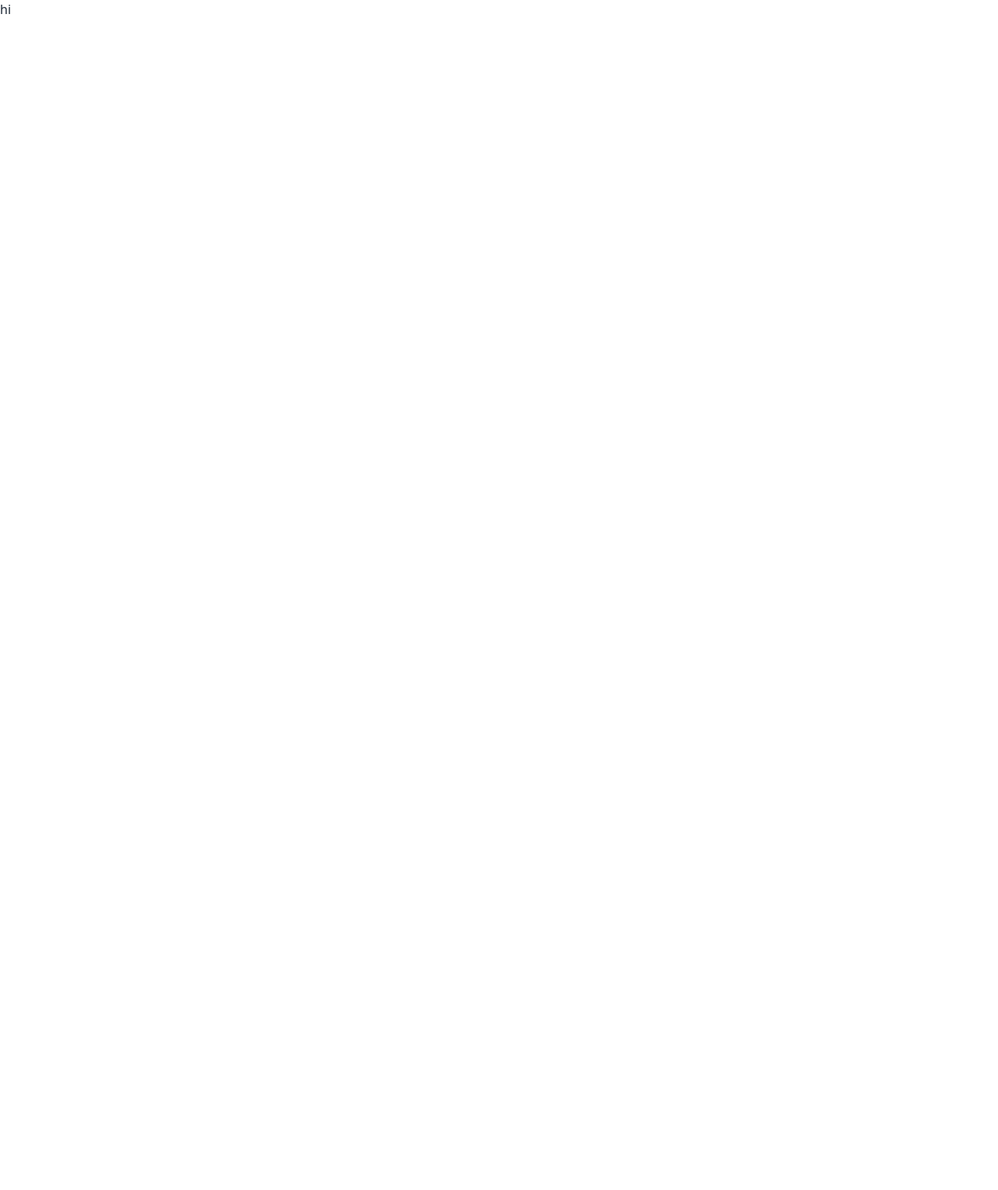
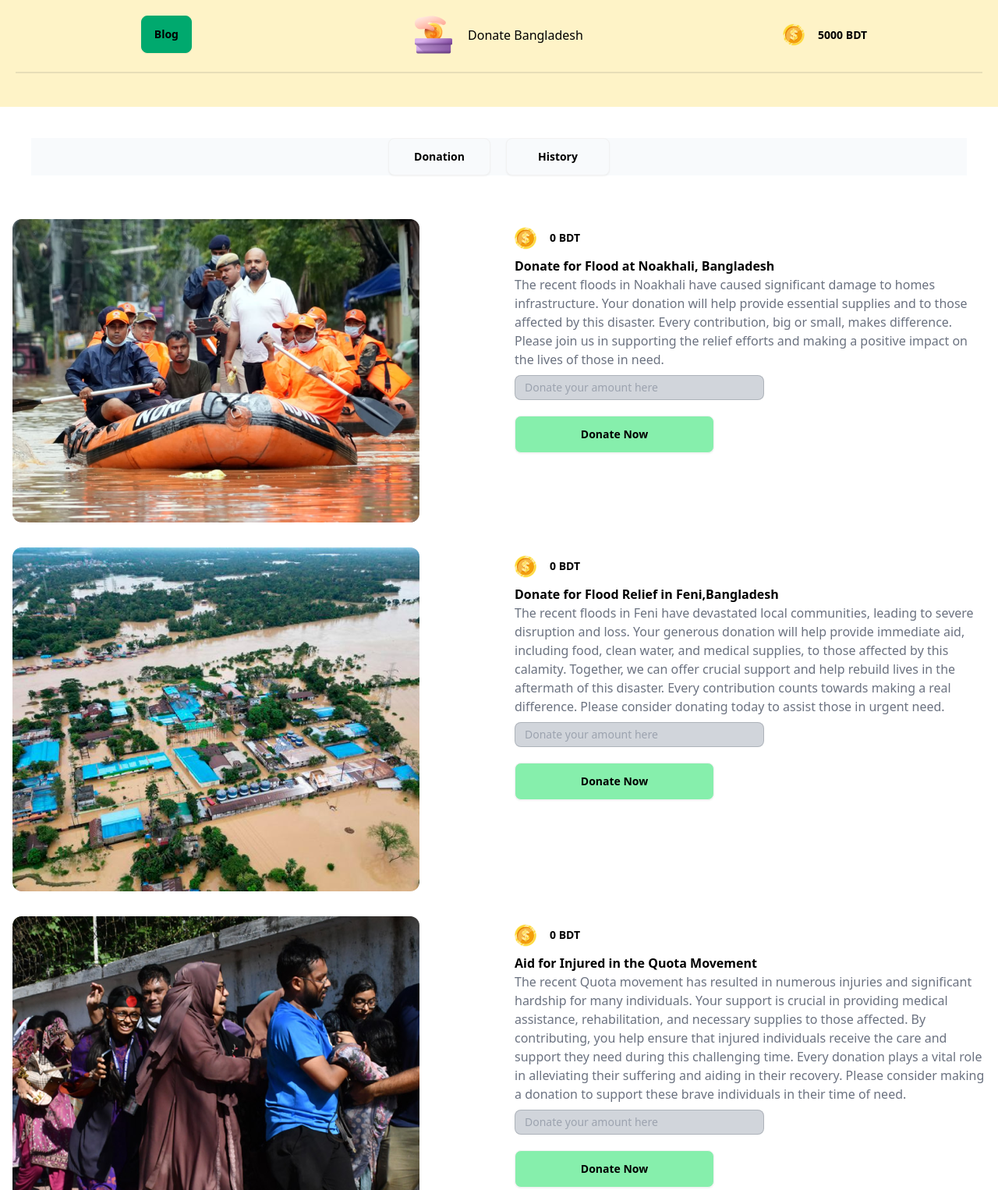
Before and after one commit to sunnah117/assignment-5, a plain HTML site: page index.html in a window 1280 px wide. Shown: the top 1526 px of the page at 78% size. Before the commit the page ends 800 px from the top, so only its background shows below. Drawn offline with nearby package versions, Linux system fonts and the light colour scheme.

Commit message:
finished the html page with basic layout

```diff
--- a/index.html
+++ b/index.html
@@ -1,23 +1,153 @@
 <!DOCTYPE html>
 <html lang="en">
   <head>
-     <meta charset="UTF-8">
-     <meta name="viewport" content="width=device-width, initial-scale=1.0">
+    <meta charset="UTF-8" />
+    <meta name="viewport" content="width=device-width, initial-scale=1.0" />
     <title>assignment-5</title>
+    <script src="https://cdn.tailwindcss.com"></script>
     <!-- daisy UI CDN -->
-     <link href="https://cdn.jsdelivr.net/npm/daisyui@4.12.10/dist/full.min.css" rel="stylesheet" type="text/css" />
-     <script src="https://cdn.tailwindcss.com"></script>
+    <link
+      href="https://cdn.jsdelivr.net/npm/daisyui@4.12.10/dist/full.min.css"
+      rel="stylesheet"
+      type="text/css"
+    />
   </head>
-<body>
+  <body class="bg-white ">
+    <!-- header section -->
     <header>
-<h1>hi</h1>
+      <nav class="">
+        <!-- before divider -->
+
+        <div class="bg-amber-100 p-5">
+          <div class="grid grid-cols-2 md:grid-cols-3 gap-10 justify-between max-w-screen-xl mx-auto">
+            <div class="flex justify-center">
+              <button class="btn btn-success text-black">Blog</button>
+            </div>
+            <div class="flex items-center justify-center gap-5">
+              <img src="assets/logo.png" alt="" />
+              <h2 class="text-black">Donate Bangladesh</h2>
+            </div>
+
+            <div class="flex items-center justify-center">
+              <img src="assets/coin.png" alt="" />
+              <button class="btn btn-ghost text-black">5000 BDT</button>
+            </div>
+          </div>
+          <div class="divider"></div>
+        </div>
+
+        <!-- two buttons after divider -->
+        <div class="flex justify-center space-x-5 bg-slate-50 lg:m-10 m-5">
+          <button
+            class="btn bg-slate-50 border px-8 py-4 hover:border-none hover:bg-green-300 text-black"
+          >
+            Donation
+          </button>
+          <button class="btn bg-slate-50 hover:bg-green-300 px-10 text-black">
+            History
+          </button>
+        </div>
+      </nav>
     </header>
-     <main>
+    <main class="pb-4 lg:pb-14">
+      <!-- cards -->
+      <div class="grid grid-cols-1 md:grid-cols-2 p-4 gap-10">
+        <!-- image -->
+        <div class="">
+          <img src="assets/noakhali.png" alt="" />
+        </div>
+        <!-- card content -->
+        <div>
+          <div class="flex items-center">
+            <img src="assets/coin.png" alt="" />
+            <button class="btn btn-ghost text-black">0 BDT</button>
+          </div>
 
+          <h1 class="text-black font-bold">
+            Donate for Flood at Noakhali, Bangladesh
+          </h1>
+          <p class="text-gray-500">
+            The recent floods in Noakhali have caused significant damage to
+            homes infrastructure. Your donation will help provide essential
+            supplies and to those affected by this disaster. Every contribution,
+            big or small, makes difference. Please join us in supporting the
+            relief efforts and making a positive impact on the lives of those in
+            need.
+          </p>
+
+          <div class="flex flex-col">
+            <input
+              type="text"
+              placeholder="Donate your amount here"
+              class="input input-bordered input-sm w-full max-w-xs bg-gray-300 text-black -mr-5 mt-2"/>
+
+            <button class="btn btn-wide bg-green-300 text-black mt-5">
+              Donate Now</button>
+          </div>
+        </div>
+      </div>
+      <div class="grid grid-cols-1 md:grid-cols-2 p-4 gap-10">
+        <!-- image -->
+        <div class="">
+          <img src="assets/feni.png" alt="" />
+        </div>
+        <!-- card content -->
+        <div>
+          <div class="flex items-center">
+            <img src="assets/coin.png" alt="" />
+            <button class="btn btn-ghost text-black">0 BDT</button>
+          </div>
+
+          <h1 class="text-black font-bold">
+               Donate for Flood Relief in Feni,Bangladesh
+          </h1>
+          <p class="text-gray-500">
+               The recent floods in Feni have devastated local communities, leading to severe disruption and loss. Your generous donation will help provide immediate aid, including food, clean water, and medical supplies, to those affected by this calamity. Together, we can offer crucial support and help rebuild lives in the aftermath of this disaster. Every contribution counts towards making a real difference. Please consider donating today to assist those in urgent need.
+          </p>
+
+          <div class="flex flex-col">
+            <input
+              type="text"
+              placeholder="Donate your amount here"
+              class="input input-bordered input-sm w-full max-w-xs bg-gray-300 text-black -mr-5 mt-2"/>
+
+            <button class="btn btn-wide bg-green-300 text-black mt-5">
+              Donate Now</button>
+          </div>
+        </div>
+      </div>
+      <div class="grid grid-cols-1 md:grid-cols-2 p-4 gap-10">
+        <!-- image -->
+        <div class="">
+          <img src="assets/quota-protest.png" alt="" />
+        </div>
+        <!-- card content -->
+        <div>
+          <div class="flex items-center">
+            <img src="assets/coin.png" alt="" />
+            <button class="btn btn-ghost text-black">0 BDT</button>
+          </div>
+
+          <h1 class="text-black font-bold">
+               Aid for Injured in the Quota Movement
+          </h1>
+          <p class="text-gray-500">
+               The recent Quota movement has resulted in numerous injuries and significant hardship for many individuals. Your support is crucial in providing medical assistance, rehabilitation, and necessary supplies to those affected. By contributing, you help ensure that injured individuals receive the care and support they need during this challenging time. Every donation plays a vital role in alleviating their suffering and aiding in their recovery. Please consider making a donation to support these brave individuals in their time of need.
+          </p>
+
+          <div class="flex flex-col">
+            <input
+              type="text"
+              placeholder="Donate your amount here"
+              class="input input-bordered input-sm w-full max-w-xs bg-gray-300 text-black -mr-5 mt-2"/>
+
+            <button class="btn btn-wide bg-green-300 text-black mt-5">
+              Donate Now</button>
+          </div>
+        </div>
+      </div>
     </main>
-     <footer>
 
-     </footer>
     <script src="js/features.js"></script>
     <script src="js/utilities.js"></script>
   </body>
```
Also changed, not shown: blog.html (added, +44 -0 lines). Lines whose indentation alone changed are shown as unchanged.
